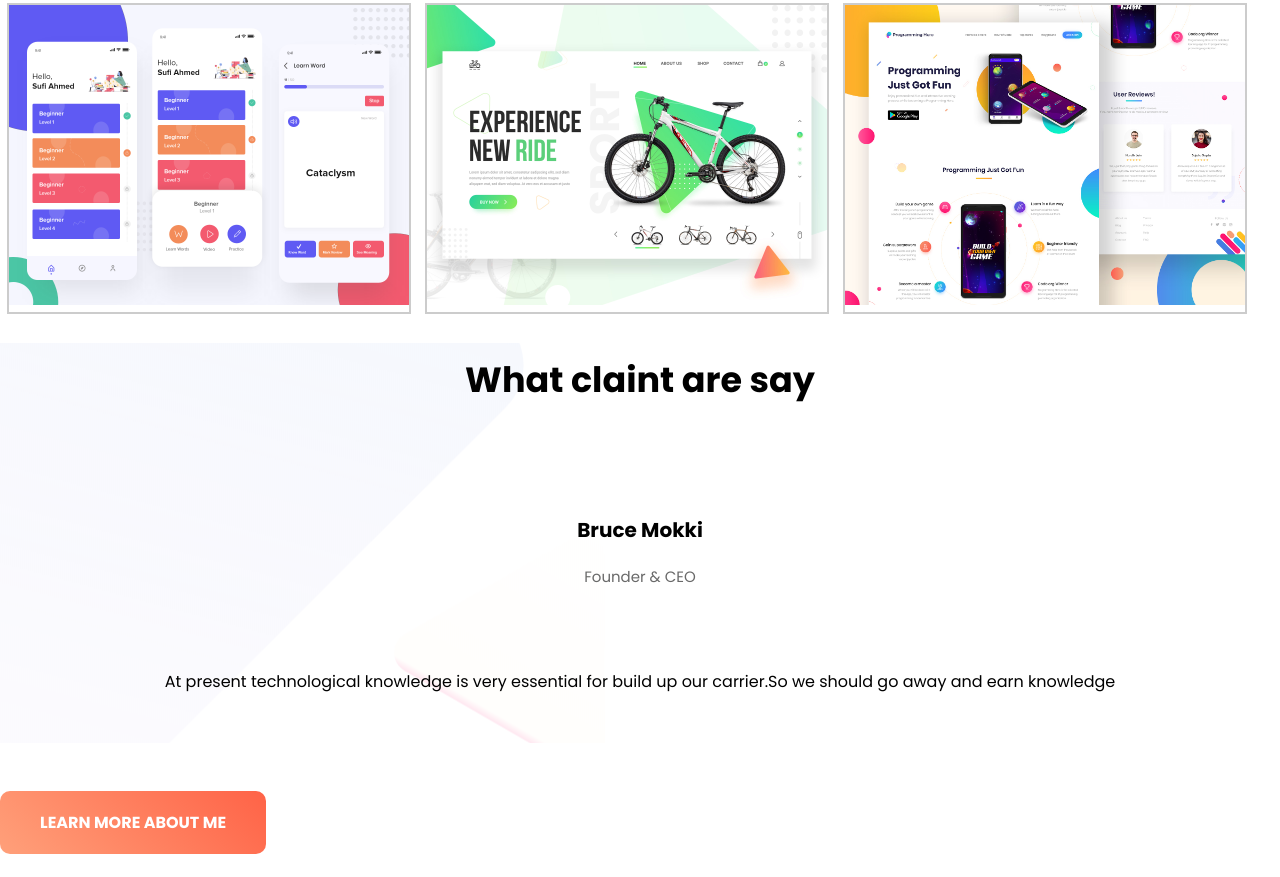
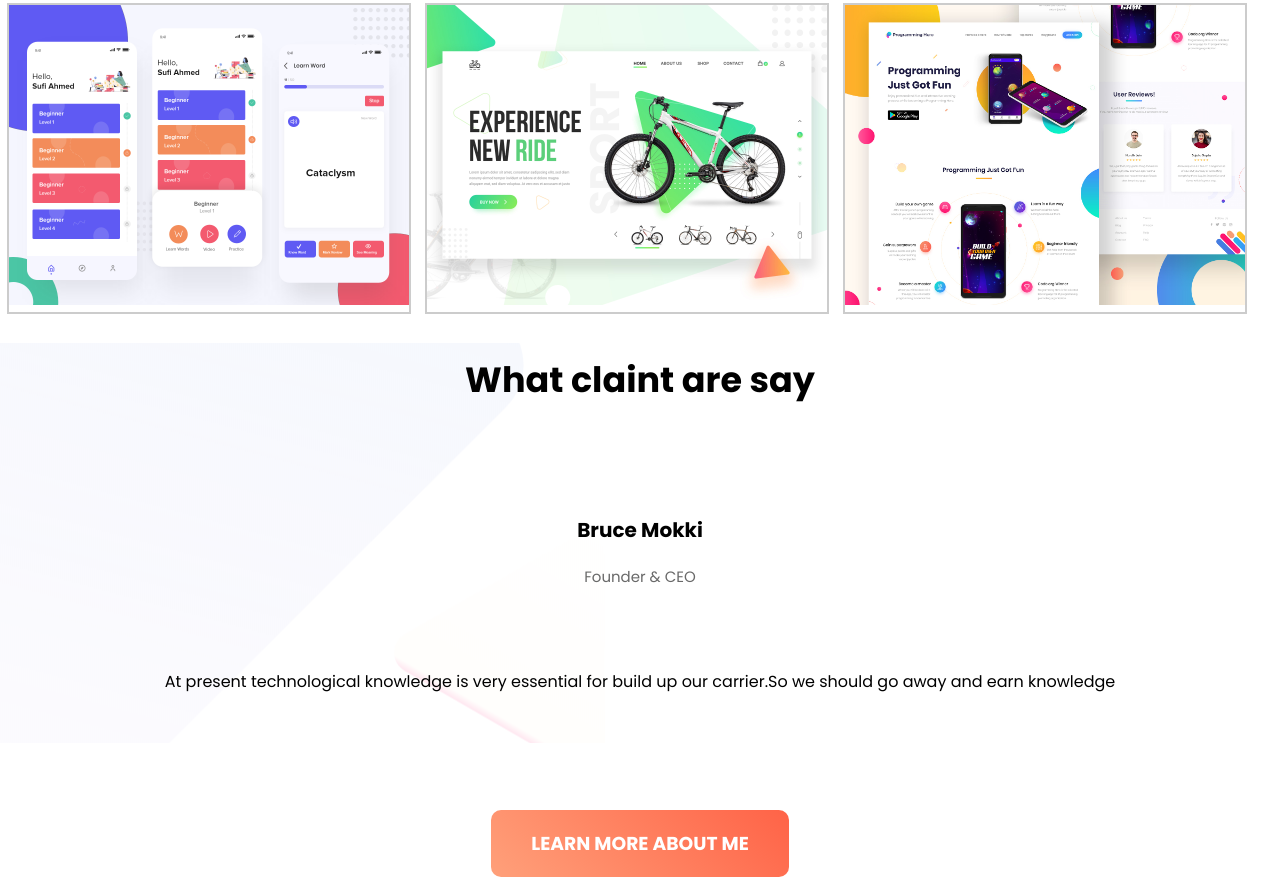
Before and after one commit to mahbub1122019/personal-website, a plain HTML site: page index.html in a window 1280 px wide. Shown: the part 915-1792 px from the top of the page. Before the commit the page ends 1769 px from the top, so only its background shows below. Drawn offline with Linux system fonts and the light colour scheme; files whose address does not match are found by name.

Commit message:
latest version

```diff
--- a/text.html
+++ b/index.html
@@ -64,7 +64,7 @@
      <br>
      <br>
      <br>
-     <a class="contact" target="_blank" href="https://www.facebook.com/">LEARN MORE ABOUT ME </a>
+<h3 class="facebook"> <a class="contact" target="_blank" href="https://www.facebook.com/">LEARN MORE ABOUT ME </a></h3>
      </div>
 
 
--- a/style.css
+++ b/style.css
@@ -95,3 +95,6 @@ p{
     background-repeat: no-repeat;
     background-position: left;
 }
+.facebook{
+    text-align: center;
+}
```
